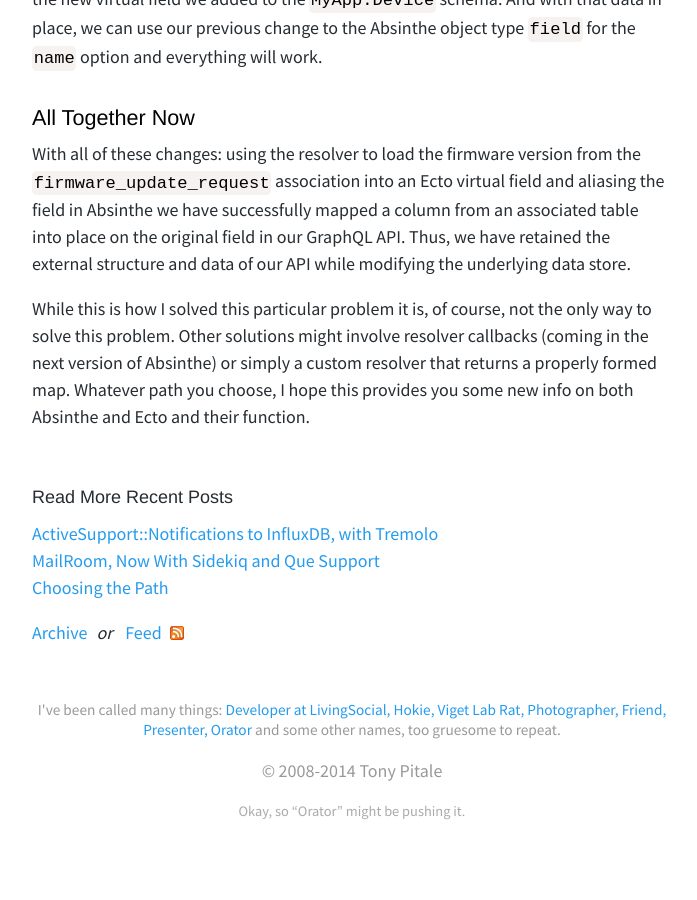
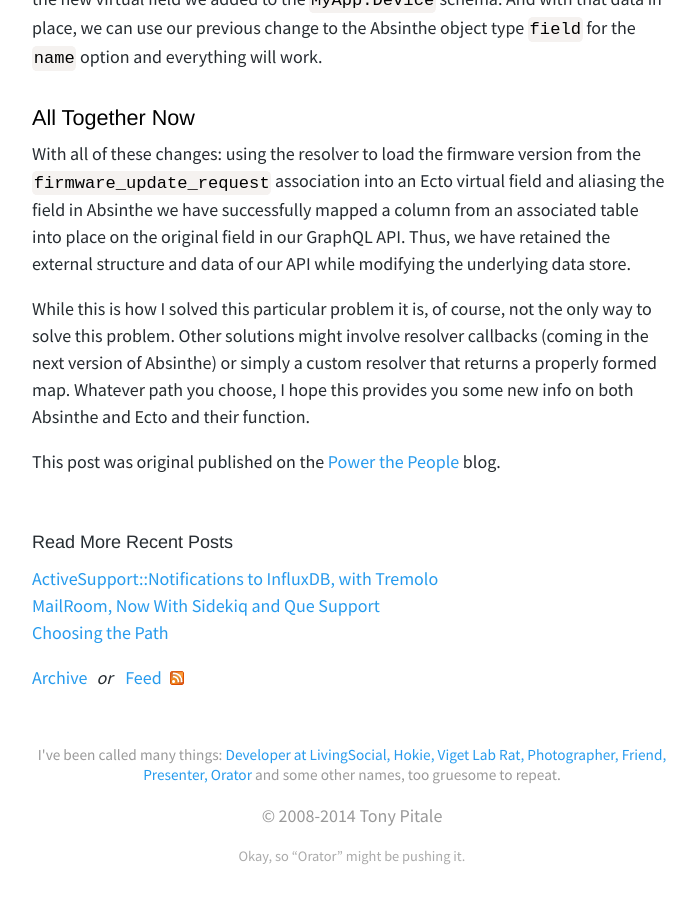
Before and after one commit to tpitale/tpitale.github.io, a Jekyll site: the page built from _posts/2019-02-01-aliasing-fields-on-ecto-associations-in-absinthe-for-graphql.md, in a window 1280 px wide and 900 px high, scrolled down 3497 px. Shown: the whole window, without its empty margins (288-985 px from the left). Built offline with Jekyll 4.4.1, drawn with Linux system fonts in a browser that asks for light colours; before the commit the page ends 4352 px from its top, so only the background shows below that.

Commit message:
Add link to original post

```diff
--- a/_posts/2019-02-01-aliasing-fields-on-ecto-associations-in-absinthe-for-graphql.md
+++ b/_posts/2019-02-01-aliasing-fields-on-ecto-associations-in-absinthe-for-graphql.md
@@ -129,3 +129,5 @@ Lastly, my favorite bit, is the `select`. It merges the `firmware_version_id` in
 With all of these changes: using the resolver to load the firmware version from the `firmware_update_request` association into an Ecto virtual field and aliasing the field in Absinthe we have successfully mapped a column from an associated table into place on the original field in our GraphQL API. Thus, we have retained the external structure and data of our API while modifying the underlying data store.
 
 While this is how I solved this particular problem it is, of course, not the only way to solve this problem. Other solutions might involve resolver callbacks (coming in the next version of Absinthe) or simply a custom resolver that returns a properly formed map. Whatever path you choose, I hope this provides you some new info on both Absinthe and Ecto and their function.
+
+This post was original published on the [Power the People](https://tech.offgrid-electric.com/aliasing-fields-on-ecto-associations-in-absinthe-for-graphql-abcaad92b9b4) blog.
```
